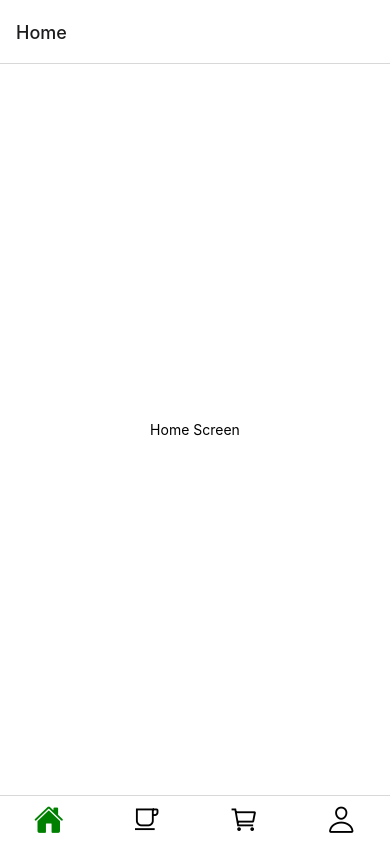
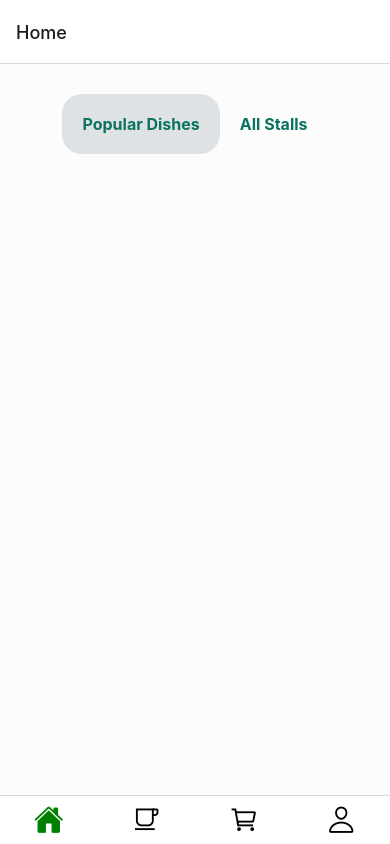
Before and after one commit to jeanyeeee/dining-rc-app, a React Native app in the folder dining-rc/: screen /Home in a window 390 px wide. Built offline with nearby package versions, Linux system fonts and the light colour scheme.

Commit message:
home page top tabs complete

```diff
--- a/dining-rc/App.js
+++ b/dining-rc/App.js
@@ -6,10 +6,21 @@ import {View, StyleSheet} from 'react-native';
 
 const App = () => {
   return(
-      <NavigationContainer>
+    <NavigationContainer>
           <BottomTab />
+          <View style= {styles.container}>
+          </View>
       </NavigationContainer>
+
+
   );
 }
 
 export default App;
+
+const styles = StyleSheet.create({
+  container: {
+    backgroundColor: "#FCFCFC",
+  }
+}
+)
--- a/dining-rc/navigation/screens/HomeScreen.js
+++ b/dining-rc/navigation/screens/HomeScreen.js
@@ -1,21 +1,78 @@
-import React from 'react';
-import {View, Text, StyleSheet} from 'react-native';
+import React, {useState} from 'react';
+import {View, Text, StyleSheet, Image, TouchableOpacity, ScrollView} from 'react-native';
+import { createNativeStackNavigator } from '@react-navigation/native-stack';
+import { NavigationContainer } from '@react-navigation/native';
 
-const HomeScreen  = ({navigation}) => {
+const Stack = createNativeStackNavigator();
+
+//MAIN: HomeScreen
+export default function HomeScreen() {
+  //Create the Button
+  const [dish, setDish] = useState(true)
   return(
     <View style= {styles.container}>
-      <Text>Home Screen</Text>
-    </View>
+      {/* Header Buttons -  Popular Dishes, All Stalls */}
+      <View style= {styles.buttonArrangement}>
+        {/* Header Buttons -  Popular Dishes */}
+      <TouchableOpacity
+        onPress={() => {
+          setDish(true)
+        }}>
+        <View style = {{...styles.leftButton,
+          backgroundColor: dish ? "#DFE2E5" : "#FCFCFC",
+          }}>
+            <Text style={styles.textAlt}>Popular Dishes</Text>
+          </View>
+    </TouchableOpacity>
+    {/* Header Buttons -  All Stalls */}
+    <TouchableOpacity
+    onPress = {() => {
+      setDish(false)
+    }}>
+        <View style = {{...styles.rightButton,
+          backgroundColor: !dish ? "#DFE2E5" : "#FCFCFC",
+          }}>
+            <Text style={styles.textAlt}>All Stalls</Text>
+          </View>
+    </TouchableOpacity>
+      </View>
+        {/* Content */}
+      <ScrollView>
+
+      </ScrollView>
+      </View>
+
   );
 }
 
-export default HomeScreen;
 
 const styles = StyleSheet.create({
   container: {
     flex: 1,
-    backgroundColor: '#fff',
+    backgroundColor: "#FCFCFC",
     alignItems: 'center',
     justifyContent: 'center',
+
   },
+  textAlt: {
+    color: "#0B735F",
+    textAlign: "center",
+    fontWeight:"bold",
+    fontSize: 16,
+  },
+  leftButton: {
+    padding: 20,
+    borderRadius: 20,
+  },
+  rightButton: {
+    padding: 20,
+    borderRadius: 20,
+  },
+
+  buttonArrangement:  {
+    backgroundColor: "#FCFCFC",
+    marginTop: 30,
+    flexDirection: 'row',
+    justifyContent: 'space-evenly'
+  }
 });
--- a/dining-rc/package.json
+++ b/dining-rc/package.json
@@ -12,6 +12,7 @@
   "dependencies": {
     "@react-navigation/bottom-tabs": "^6.3.1",
     "@react-navigation/native": "^6.0.10",
+    "@react-navigation/native-stack": "^6.6.2",
     "expo": "~45.0.0",
     "expo-status-bar": "~1.3.0",
     "react": "17.0.2",
```
Also changed, not shown: 1 other file (tests, documents, lock files or other folders).
